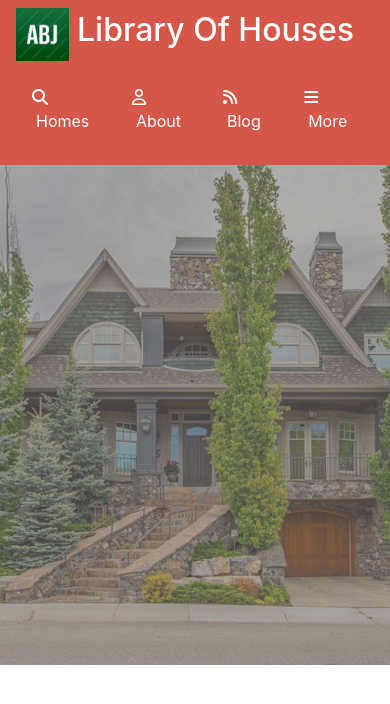
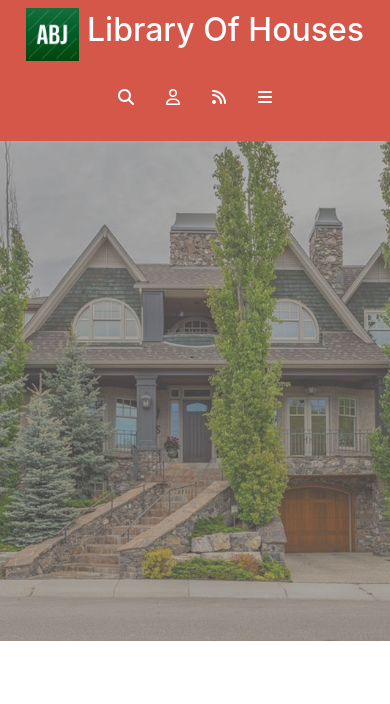
Before and after one commit to Ahmed-Benj/Capstone-HTML-CSS-Library-Of-Houses, a plain HTML site: page index.html in a window 390 px wide. Drawn offline with Linux system fonts and the light colour scheme.

Commit message:
add display none for navbar texts in small screen

```diff
--- a/assets/css/style.css
+++ b/assets/css/style.css
@@ -5,6 +5,18 @@
 .navbar-logo img {
   height: 53px;
   width: 53px;
+}
+
+@media screen and (max-width: 768px) {
+  header nav {
+    flex-direction: column;
+  }
+}
+
+@media screen and (max-width: 1024px) {
+  .d-none-u-991 {
+    display: none;
+  }
 }
 
 .search-section {
--- a/index.html
+++ b/index.html
@@ -35,25 +35,25 @@
             <li class="nav-item p-2 m-2">
               <a class="nav-link text-white" href="#">
                 <i class="fas fa-search"></i>
-                <span class="ml-1">Homes</span>
+                <span class="ml-1 d-none-u-991">Homes</span>
               </a>
             </li>
             <li class="nav-item p-2 m-2">
               <a class="nav-link text-white" href="#">
                 <i class="far fa-user"></i>
-                <span class="ml-1">About</span>
+                <span class="ml-1 d-none-u-991">About</span>
               </a>
             </li>
             <li class="nav-item p-2 m-2">
               <a class="nav-link text-white" href="#">
                 <i class="fas fa-rss"></i>
-                <span class="ml-1">Blog</span>
+                <span class="ml-1 d-none-u-991">Blog</span>
               </a>
             </li>
             <li class="nav-item p-2 m-2">
               <a class="nav-link text-white">
                 <i class="fas fa-bars"></i>
-                <span class="ml-1">More</span></a>
+                <span class="ml-1 d-none-u-991">More</span></a>
             </li>
           </ul>
         </div>
```
